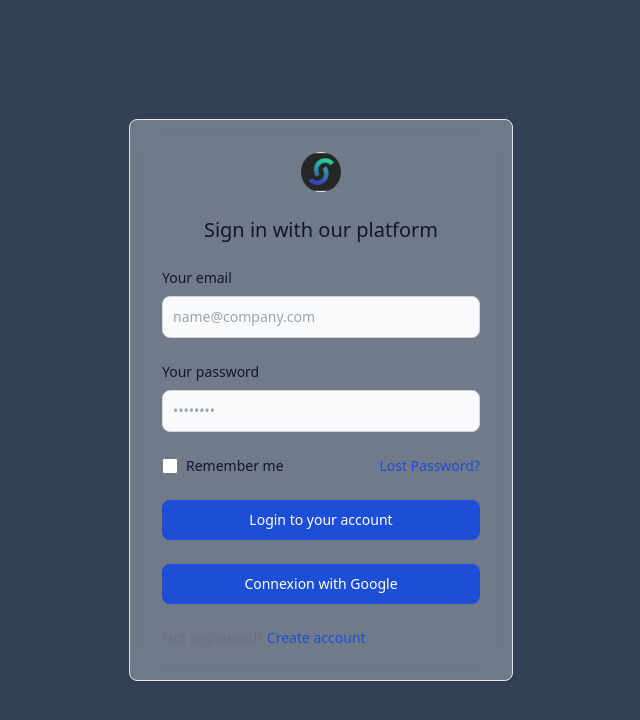
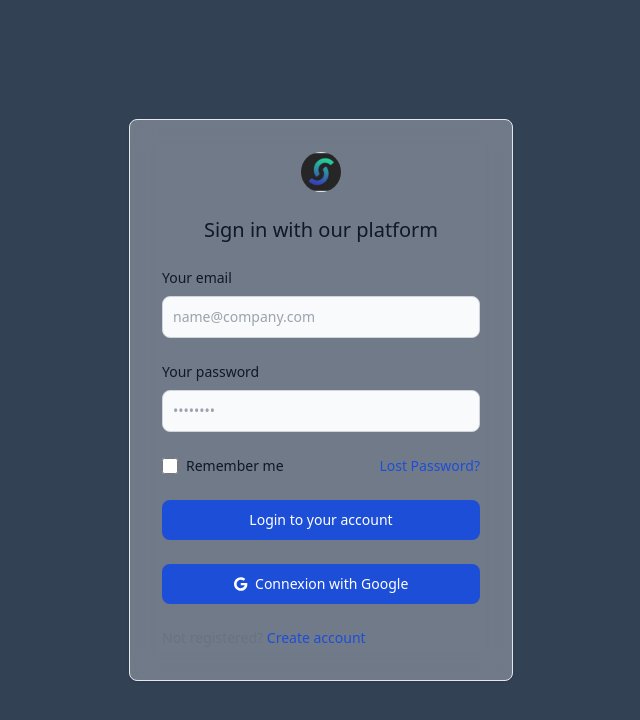
Before and after one commit to Baovola1/sikomobility, a React (Vite) app: page /marchand in a window 1280 px wide. Shown: the top 720 px of the page, without its empty margins (319-959 px from the left). Built offline with nearby package versions, Linux system fonts and the light colour scheme.

Commit message:
add icon google and simulator

```diff
--- a/src/components/Simulation.tsx
+++ b/src/components/Simulation.tsx
@@ -1,7 +1,10 @@
 import { FontAwesomeIcon } from "@fortawesome/react-fontawesome";
 import { faCircleXmark } from "@fortawesome/free-solid-svg-icons";
 import { useState } from "react";
+import { faRocket } from "@fortawesome/free-solid-svg-icons";
+
 import "./Simulation.css";
+
 
 interface SimulationProps {
   isOpen: boolean;
@@ -44,7 +47,7 @@ const Simulation: React.FC<SimulationProps> = ({ isOpen, close }) => {
         <div className="relative top-20 mx-auto p-5 border w-96 shadow-lg rounded-md bg-blue-800/30 backdrop-blur mt-10">
           <div className="mt-3 text-center">
             <div className="mx-auto flex items-center justify-between">
-              <h3 className="text-2xl font-bold leading-6  text-teal-400">
+              <h3 className="text-2xl font-bold leading-6 text-teal-400">
                 Simulation
               </h3>
               <button
@@ -122,12 +125,13 @@ const Simulation: React.FC<SimulationProps> = ({ isOpen, close }) => {
                   className="w-full bg-blue-500 hover:bg-blue-700 text-white font-bold py-2 px-4 rounded"
                 >
                   Faire une demande
+                  <FontAwesomeIcon icon={faRocket} className="ml-4" />
                 </button>
               </div>
             </form>
             <p className="text-xs italic mt-4 text-slate-100">
               *Simulation préliminaire non contractuelle. Un crédit vous engage
-              et doit être remboursé. V érifiez vos capacités de remboursement
+              et doit être remboursé. Vérifiez vos capacités de remboursement
               avant de vous engager. Des frais de dossiers peuvent s'appliquer.
             </p>
           </div>
--- a/src/pages/Marchand.tsx
+++ b/src/pages/Marchand.tsx
@@ -1,6 +1,8 @@
 import logo from "../assets/logo.jpg";
 import { useEffect } from "react";
 import VanillaTilt from "vanilla-tilt";
+import { FontAwesomeIcon } from "@fortawesome/react-fontawesome";
+import { faGoogle } from "@fortawesome/free-brands-svg-icons";
 
 export default function Marchand() {
   useEffect(() => {
@@ -95,7 +97,9 @@ export default function Marchand() {
               type="submit"
               className="w-full text-white bg-blue-700 hover:bg-blue-800 focus:ring-4 focus:outline-none focus:ring-blue-300 font-medium rounded-lg text-sm px-5 py-2.5 text-center dark:bg-cyan-600 dark:hover:bg-cyan-700 dark:focus:ring-cyan-800"
             >
+              <FontAwesomeIcon icon={faGoogle} className="mr-2 " />
               Connexion with Google
+
             </button>
 
             <div className="text-sm font-medium text-gray-500 dark:text-gray-300">
```
